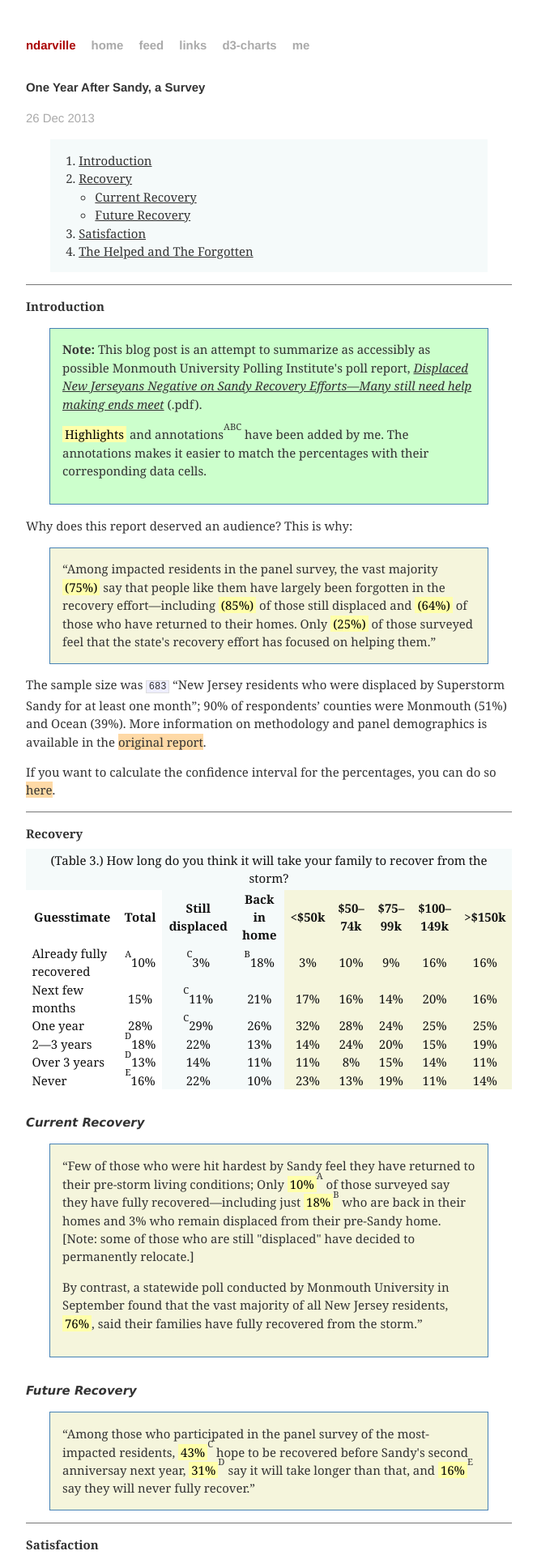
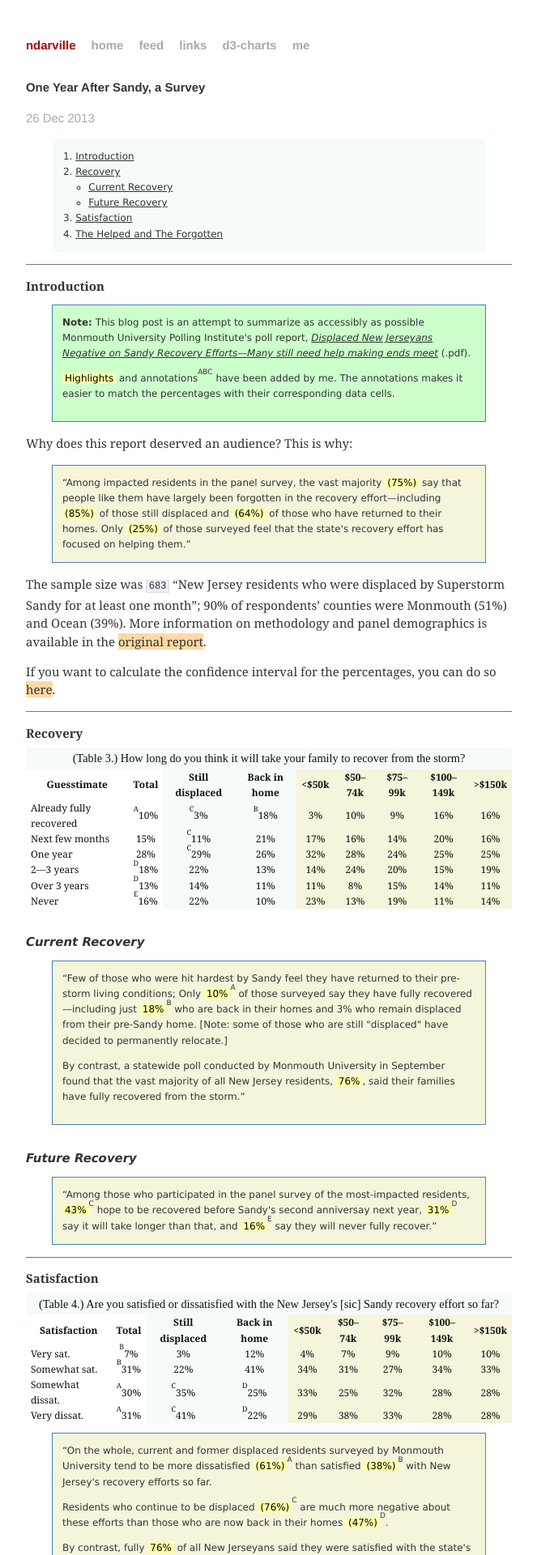
Before and after one commit to ndarville/ndarville.github.io, a Jekyll site: the page built from _posts/2013-12-26-sandy-anniversay-survey.markdown, in a window 1280 px wide. Shown: the top 1920 px of the page at 81% size, without its empty margins (308-971 px from the left). Built offline with Jekyll 4.4.1, drawn with Linux system fonts in a browser that asks for light colours.

Commit message:
Fixed SCSS parsing of font-size and line-height

```diff
--- a/css/custom.scss
+++ b/css/custom.scss
@@ -1,8 +1,12 @@
 $font: "Helvetica Neue", Helvetica, Arial, sans-serif;
 
-$font-size-normal:  1em/1.5em;
-$font-size-larger:  1.2em/1.4em;
-$font-size-smaller: 0.8em/1.6em;
+$font-size-larger:  1.2em;
+$font-size-normal:  1em;
+$font-size-smaller: 0.8em;
+
+$line-height-larger:  1.4em;
+$line-height-normal:  1.5em;
+$line-height-smaller: 1.6em;
 
 $black-colour:       #333;
 $beige-colour:       beige;
@@ -67,7 +71,7 @@
         width: $block-width;
         margin: 1em auto;
         padding: 1em;
-        font: $font-size-smaller Verdana;
+        font: #{$font-size-smaller}/#{$line-height-smaller} Verdana;
         a {
             color: $black-colour;
             background: none;
@@ -86,7 +90,7 @@
 
         .emphasis {
             background-color: $faded-green-colour;
-            font: $font-size-normal Georgia;
+            font: #{$font-size-normal}/#{$line-height-normal} Georgia;
         }
 
         .info:before {
@@ -102,16 +106,17 @@
 // <- Boxes
 // Table ->
     table {
-        font: $font-size-smaller Georgia;
+        font: #{$font-size-smaller}/#{$line-height-smaller} Georgia;
         color: $table-colour;
         border-spacing: 0;
         border-collapse: collapse;
     }
+
         caption {
             text-align: center;
             margin-left: 0 auto;
             padding: 3px 10px;
-            font: $font-size-larger Georgia small-caps;
+            font: #{$font-size-larger}/#{$line-height-larger} Georgia small-caps;
             background-color: $faded-blue-colour;
             caption-side: top;
         }
```
Also changed, not shown: css/custom.css (+4 -4 lines), css/style.min.css.
